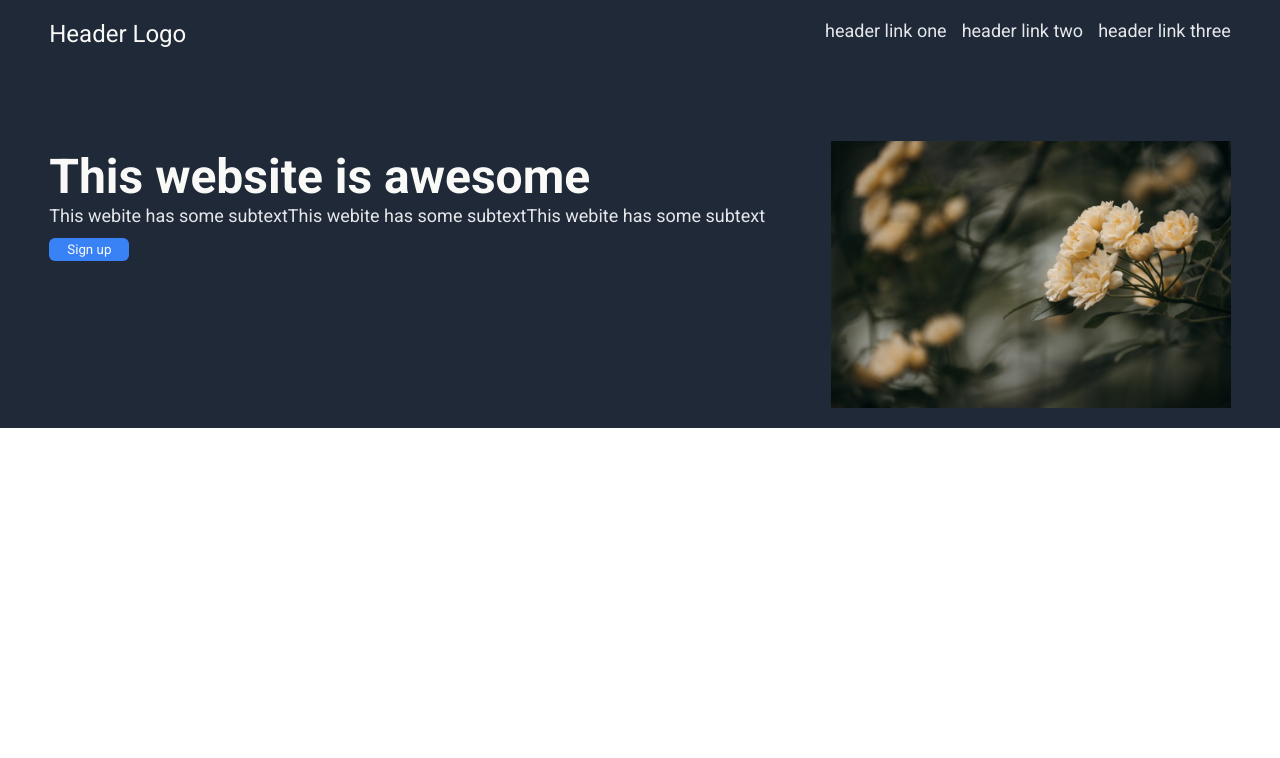
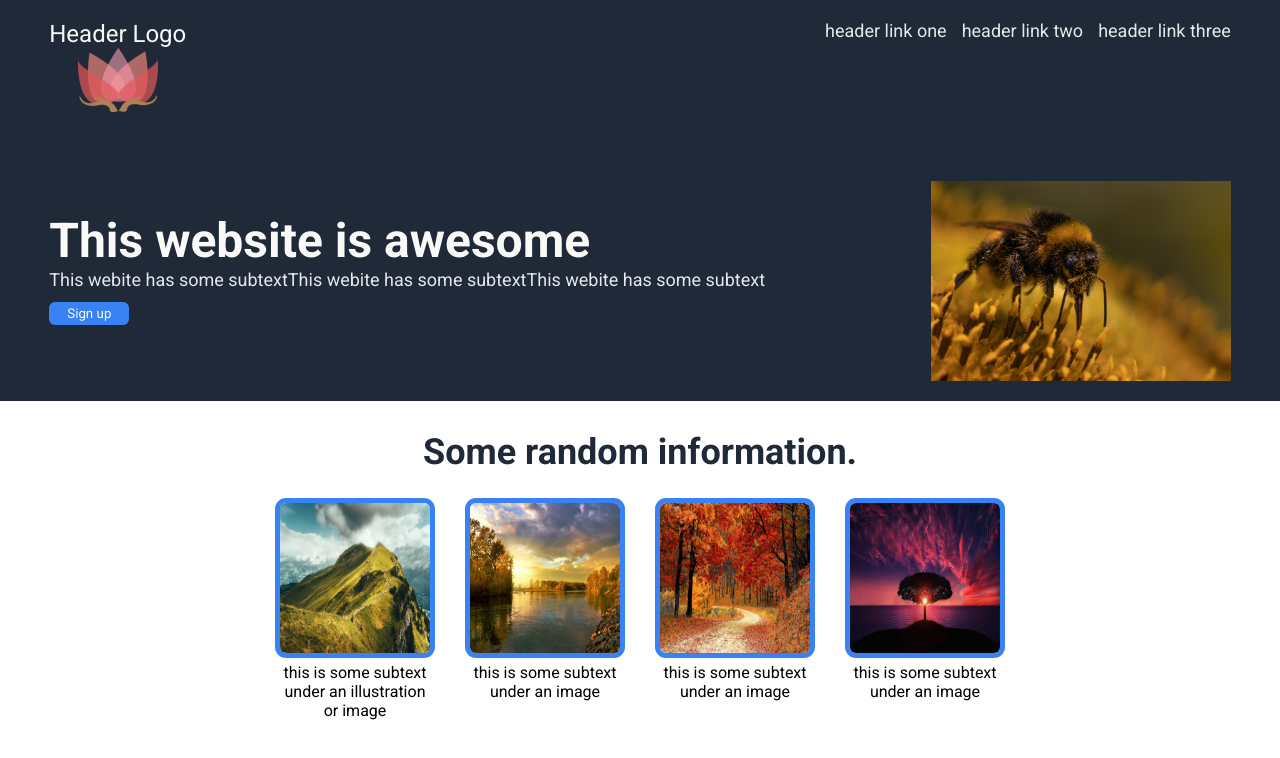
Before and after one commit to murkyweb/landing-page, a plain HTML site: page index.html in a window 1280 px wide. Drawn offline with Linux system fonts and the light colour scheme.

Commit message:
add second section

```diff
--- a/index.html
+++ b/index.html
@@ -12,6 +12,7 @@
             <div class="left-side">
                 <div class="logo">
                     Header Logo
+                    <img src="media/logo.png" alt="header logo">
                 </div>
                 <div class="hero-main">This website is awesome</div>
                 <div class="hero-secondary">This webite has some subtextThis webite has some subtextThis webite has some subtext</div>
@@ -23,7 +24,39 @@
                     <li><a href="https://google.com">header link two</a></li>
                     <li><a href="https://google.com">header link three</a></li>
                 </ul>
-                <img class="image" src="media/roses.jpg">
+                <img class="image" src="media/bee.jpg" alt="placeholder image">
+            </div>
+        </div>
+
+        <div class="second-section">
+            <div class="top">
+                Some random information.
+            </div>
+            <div class="bottom">
+                <div class="box">
+                    <img src="media/mountain.jpg" alt="placeholder">
+                    <div>
+                        this is some subtext under an illustration or image
+                    </div>
+                </div>
+                <div class="box">
+                    <img src="media/river.jpg" alt="placeholder">
+                    <div>
+                        this is some subtext under an image
+                    </div>
+                </div>
+                <div class="box">
+                    <img src="media/road.jpg" alt="placeholder">
+                    <div>
+                        this is some subtext under an image
+                    </div>
+                </div>
+                <div class="box">
+                    <img src="media/tree.jpg" alt="placeholder">
+                    <div>
+                        this is some subtext under an image
+                    </div>
+                </div>
             </div>
         </div>
     </body>
--- a/style.css
+++ b/style.css
@@ -25,6 +25,13 @@ body {
     font-size: 24px;
     color: #F9FAF8;
     margin-bottom: 100px;
+    display: flex;
+    flex-direction: column;
+    align-items: center;
+}
+
+.logo img {
+    width: 80px;
 }
 
 .left-side .hero-main {
@@ -69,6 +76,38 @@ body {
 }
 
 .first-section .image {
-    width: 400px;
-    margin-top: 100px;
+    width: 300px;
+    margin-top: 140px;
 }
+
+.second-section {
+    display: flex;
+    flex-direction: column;
+    align-items: center;
+}
+
+.second-section .top{
+    font-size: 36px;
+    font-weight: 800;
+    color: #1F2937;
+    margin: 30px;
+}
+
+.second-section .bottom {
+    display: flex;
+    gap: 40px;
+    text-align: center;
+}
+
+.bottom .box {
+    display: flex;
+    flex-direction: column;
+    width: 150px;
+}
+
+.second-section img{
+    height: 150px;
+    border-radius: 6px;
+    box-shadow: 0 0 0 5px #3882F6;
+    margin-bottom: 10px;
+}
```
Also changed, not shown: media/bee.jpg (added), media/logo.png (added), media/mountain.jpg (added), media/river.jpg (added), media/road.jpg (added), media/roses.jpg (deleted), media/tree.jpg (added).
